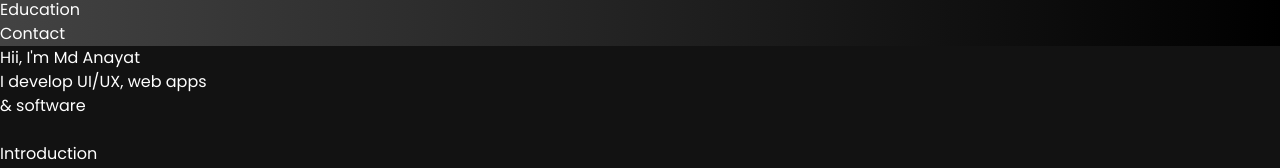
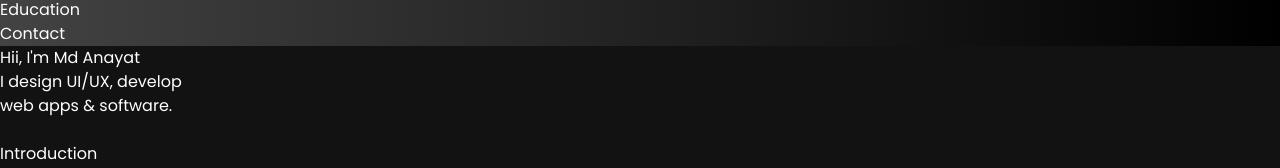
Before and after one commit to MdAnayatullah/portfolio3D, a React (Vite) app: page / in a window 1280 px wide. Shown: the part 559-727 px from the top of the page. Built offline with nearby package versions, Linux system fonts and the light colour scheme.

Commit message:
changes in hero section

```diff
--- a/src/components/Hero.jsx
+++ b/src/components/Hero.jsx
@@ -21,8 +21,8 @@ const Hero = () => {
             <span className="text-[#915eff]"> Md Anayat</span>
           </h1>
           <p className={`${styles.heroSubText} mt-2 text-white-100`}>
-            I develop UI/UX, web apps <br className="sm:block hidden" />&
-            software
+            I design UI/UX, develop <br className="sm:block hidden" />
+            web apps & software.
           </p>
         </div>
       </div>
```
